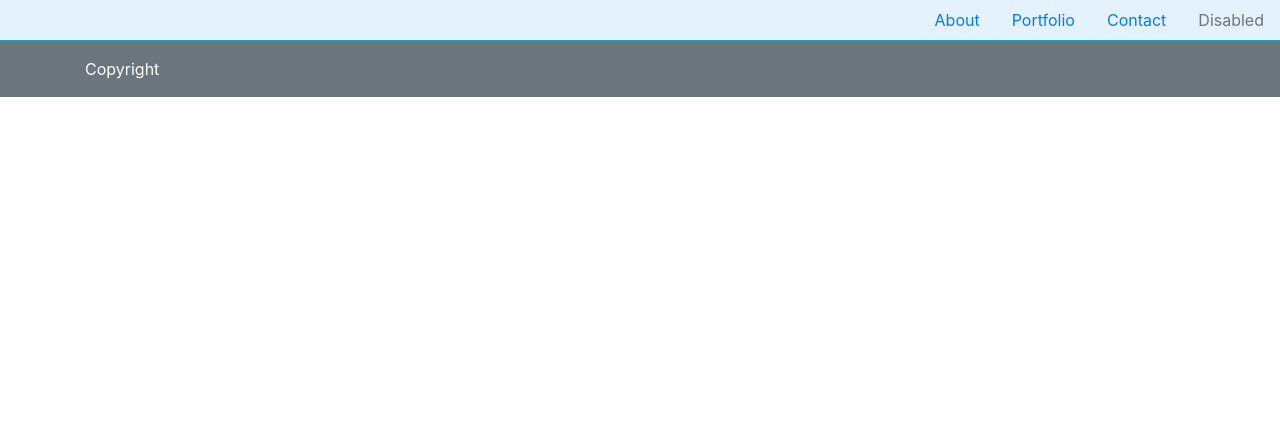
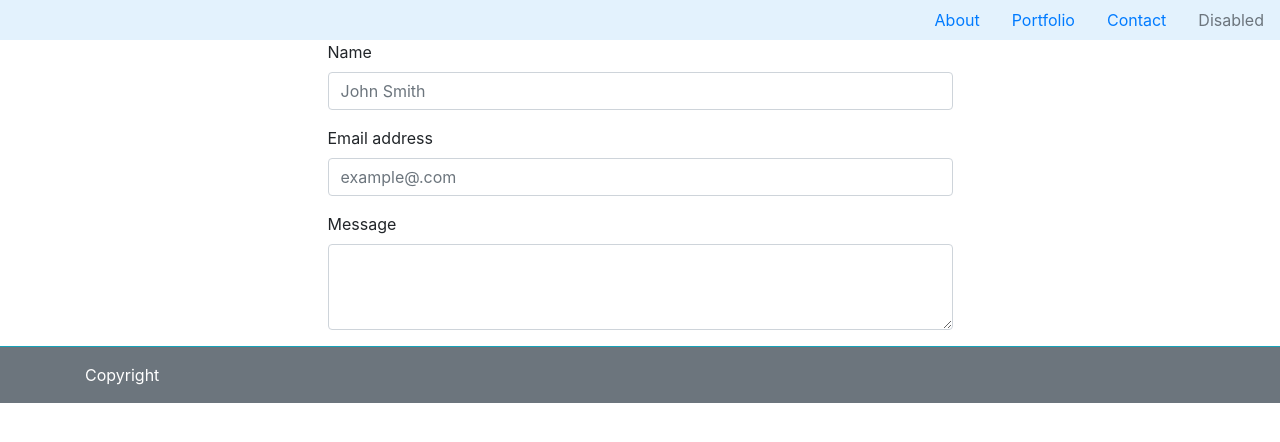
Before and after one commit to yuzuki25/Bootstrap-Portfolio, a plain HTML site: page contact.html in a window 1280 px wide. Drawn offline with nearby package versions, Linux system fonts and the light colour scheme.

Commit message:
added forms to contact page

```diff
--- a/contact.html
+++ b/contact.html
@@ -2,7 +2,7 @@
 <html>
 
 <head>
-    <title>About Me</title>
+    <title>Contact</title>
 
     <link rel="stylesheet" href="https://stackpath.bootstrapcdn.com/bootstrap/4.4.1/css/bootstrap.min.css"
         integrity="sha384-Vkoo8x4CGsO3+Hhxv8T/Q5PaXtkKtu6ug5TOeNV6gBiFeWPGFN9MuhOf23Q9Ifjh" crossorigin="anonymous">
@@ -28,6 +28,32 @@
         </li>
     </ul>
 
+    <form>
+        <div class="row">
+          <div class="col-md-3">
+          </div>
+          <div class="col-md-6">
+            <form>
+                <div class="form-group">
+                  <label for="exampleFormControlInput1">Name</label>
+                  <input type="email" class="form-control" id="exampleFormControlInput1" placeholder="John Smith">
+                </div>
+
+                <div class="form-group">
+                    <label for="exampleFormControlInput1">Email address</label>
+                    <input type="email" class="form-control" id="exampleFormControlInput1" placeholder="example@.com">
+                </div>
+
+                <div class="form-group">
+                  <label for="exampleFormControlTextarea1">Message</label>
+                  <textarea class="form-control" id="exampleFormControlTextarea1" rows="3"></textarea>
+                </div>
+              </form>
+          </div>
+          <div class="col-md-3"></div>
+        </div>
+    </form>
+
 
 
     <footer class="footer mt-auto py-3 bg-secondary mb-3 border-top border-info">
```
